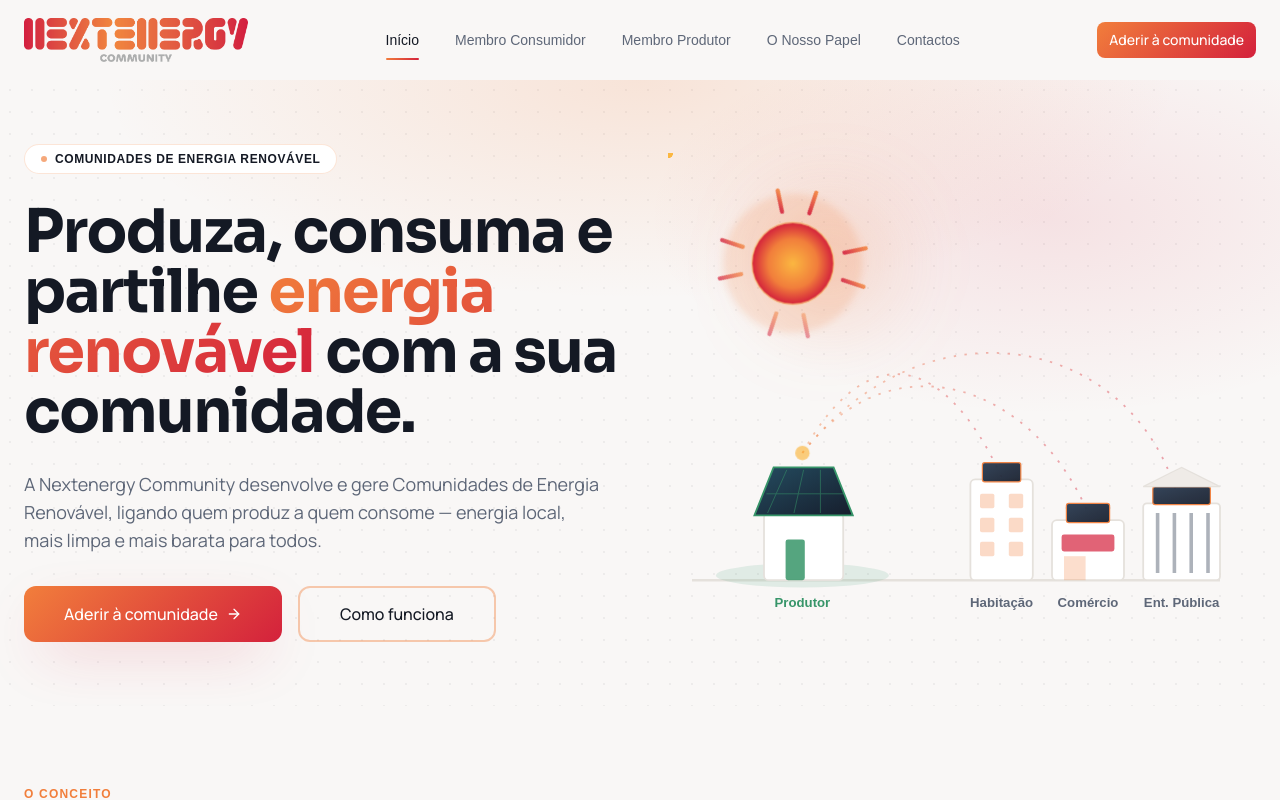
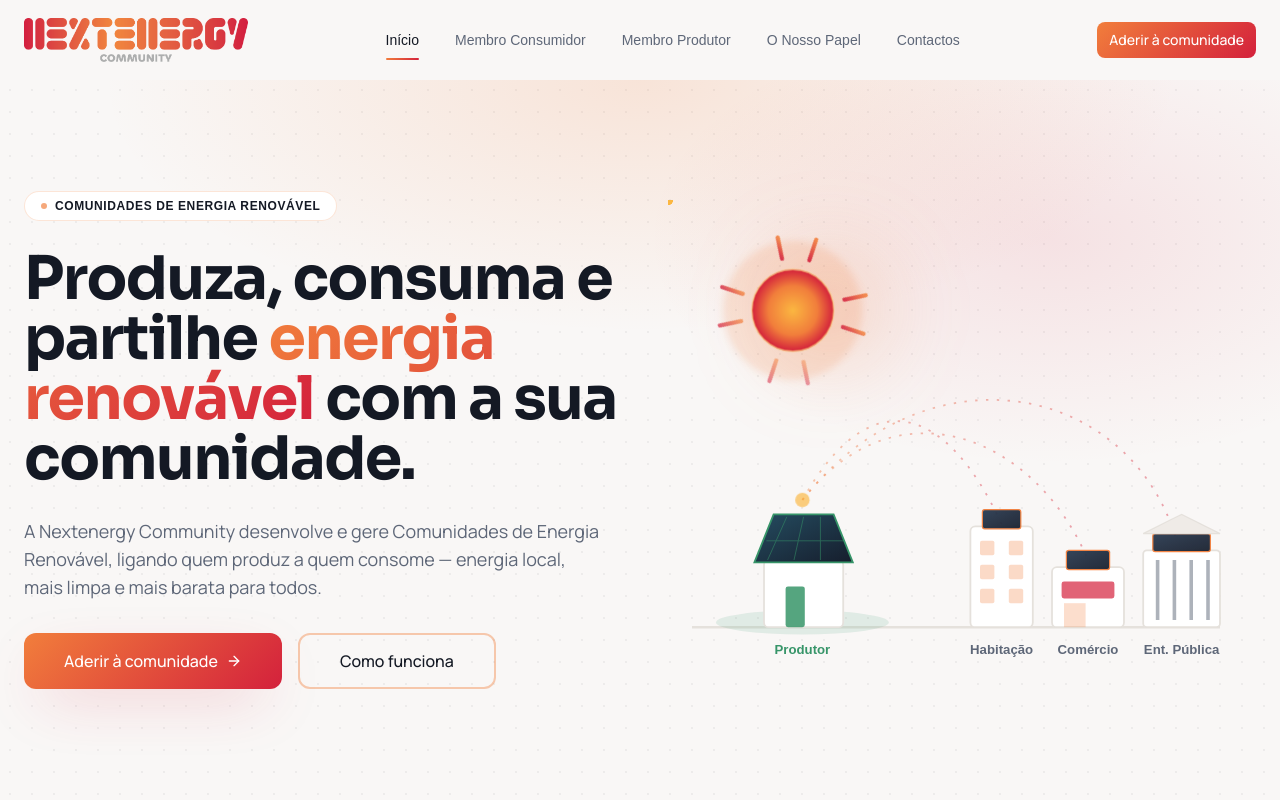
Before and after one commit to VascoBartolo/nextenergycommunity, a React (Vite) app: page / in a window 1280 px wide. Shown: the top 800 px of the page. Built offline with nearby package versions, Linux system fonts and the light colour scheme; the HTML template or start-up script is replaced by a standard one; a web font is replaced by a local one.

Commit message:
change hero section to viewport

```diff
--- a/src/pages/Index.tsx
+++ b/src/pages/Index.tsx
@@ -66,9 +66,9 @@ const Index = () => {
   return (
     <Layout>
       {/* HERO */}
-      <section className="relative overflow-hidden bg-dot-grid flex flex-col min-h-[calc(100svh-5rem)] lg:block lg:min-h-0">
+      <section className="relative overflow-hidden bg-dot-grid flex flex-col min-h-[calc(100svh-5rem)]">
         <div className="absolute inset-0 bg-radial-glow pointer-events-none" />
-        <div className="container relative flex flex-1 flex-col py-6 lg:block lg:py-16">
+        <div className="container relative flex flex-1 flex-col justify-center py-6 lg:py-16">
           <div className="flex flex-1 flex-col gap-4 sm:gap-6 lg:flex-none lg:grid lg:grid-cols-2 lg:gap-8 lg:items-center">
             {/* Intro text */}
             <div className="order-1 lg:order-none lg:col-start-1 lg:row-start-1 space-y-4 sm:space-y-5 lg:space-y-7 animate-fade-in-up">
```
